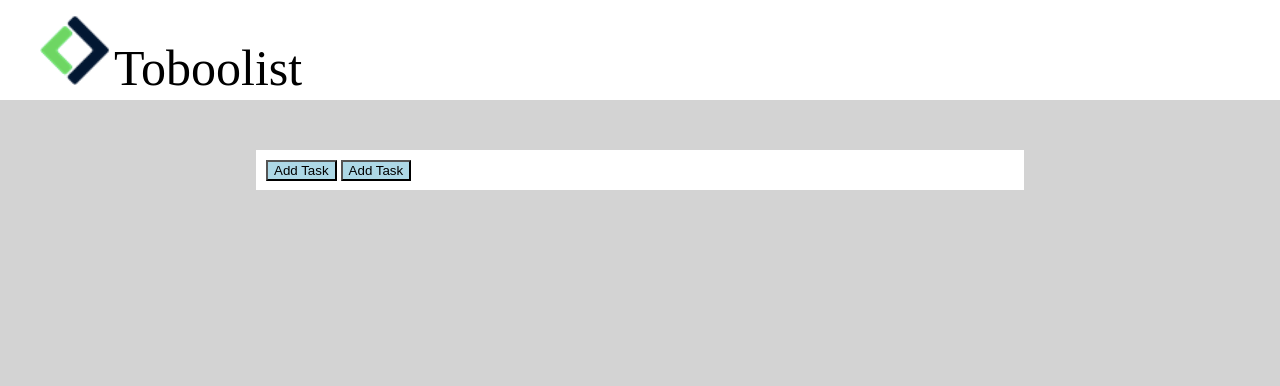
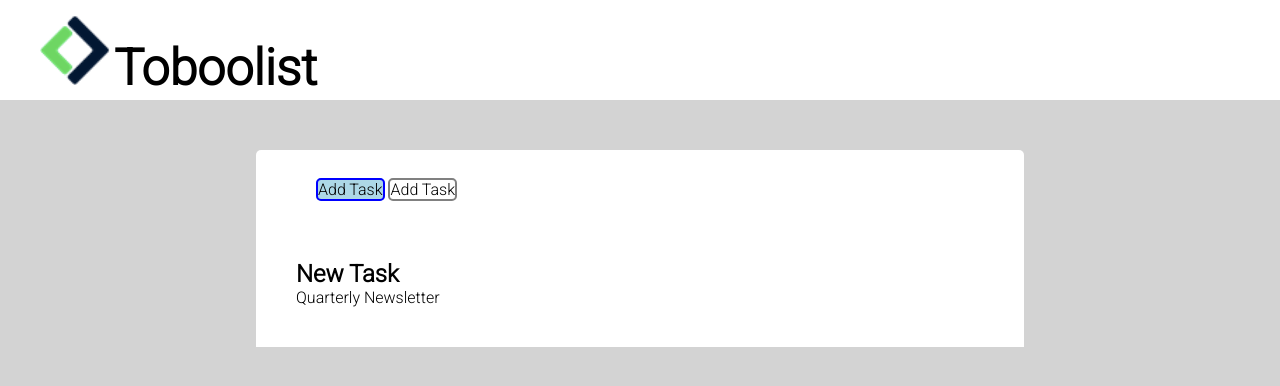
Before and after one commit to ChristianBaciu/html-css-toboolist, a plain HTML site: page index.html in a window 1280 px wide. Drawn offline with Linux system fonts and the light colour scheme.

Commit message:
New task

```diff
--- a/index.html
+++ b/index.html
@@ -1,6 +1,10 @@
 <!DOCTYPE html>
 <html lang="en">
 <head>
+    <link rel="preconnect" href="https://fonts.googleapis.com">
+    <link rel="preconnect" href="https://fonts.gstatic.com" crossorigin>
+    <link href="https://fonts.googleapis.com/css2?family=Roboto:wght@300&display=swap" rel="stylesheet">
+
     <link rel="stylesheet" href="style.css">
     <meta charset="UTF-8">
     <meta name="viewport" content="width=device-width, initial-scale=1.0">
@@ -11,20 +15,21 @@
     <!-- toboolist-->
     <header>
         <img src="img/Logo.png" width="70" height="70" alt="">
-        <span class="titolo">Toboolist</span>
+        <span class="titolo"><strong>Toboolist</strong></span>
     </header>
 
     <!-- add Section -->
     <main>
-        <section>
-            <button>Add Task</button>
-            <button>Add Task</button>
-        </section>
+        <nav>
+            <span class="bottone">Add Task</span>
+            <span class="bottone-disattivato">Add Task</span>
+        </nav>
 
 
-
-
-
+        <section>
+            <h1> New Task</h1>
+            <div> Quarterly Newsletter <span></span></div>
+        </section>
     </main>
 
 
--- a/style.css
+++ b/style.css
@@ -1,6 +1,8 @@
 *{
     margin: 0;
     box-sizing: border-box;
+    font-family: 'Roboto', sans-serif;
+
 }
 
 body{
@@ -16,19 +18,38 @@ header{
 
 .titolo{
     font-size: 50px;
+    padding-bottom: 100px;
 }
 
 main{
     margin-top: 50px;
+    padding: 20px;
     margin-inline: 20%;
     background-color: white;
+    border-radius: 5px 5px 0px 0px ;
+
+}
+
+nav{
+    height: 40px;
+    padding: 10px;
+    padding-left: 40px;
 }
 
 section{
-    height: 40px;
-    padding: 10px;
+    margin-top: 30px;
+    padding: 20px;
+
 }
 
-button{
+.bottone{
     background-color: lightblue;
+    border-radius: 5px 5px 5px 5px;
+    border: 2px solid blue;
 }
+
+.bottone-disattivato{
+    border-radius: 5px 5px 5px 5px;
+    border: 2px solid grey;
+
+}
```
